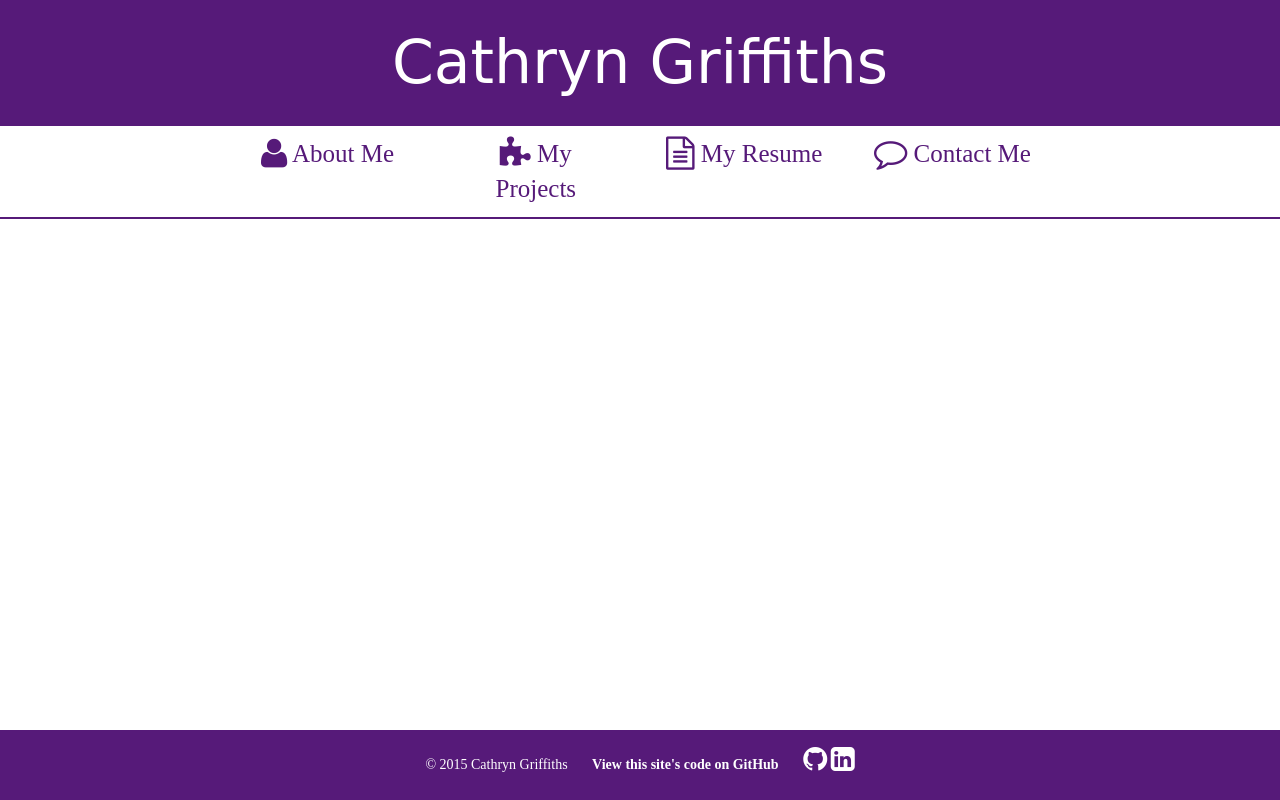
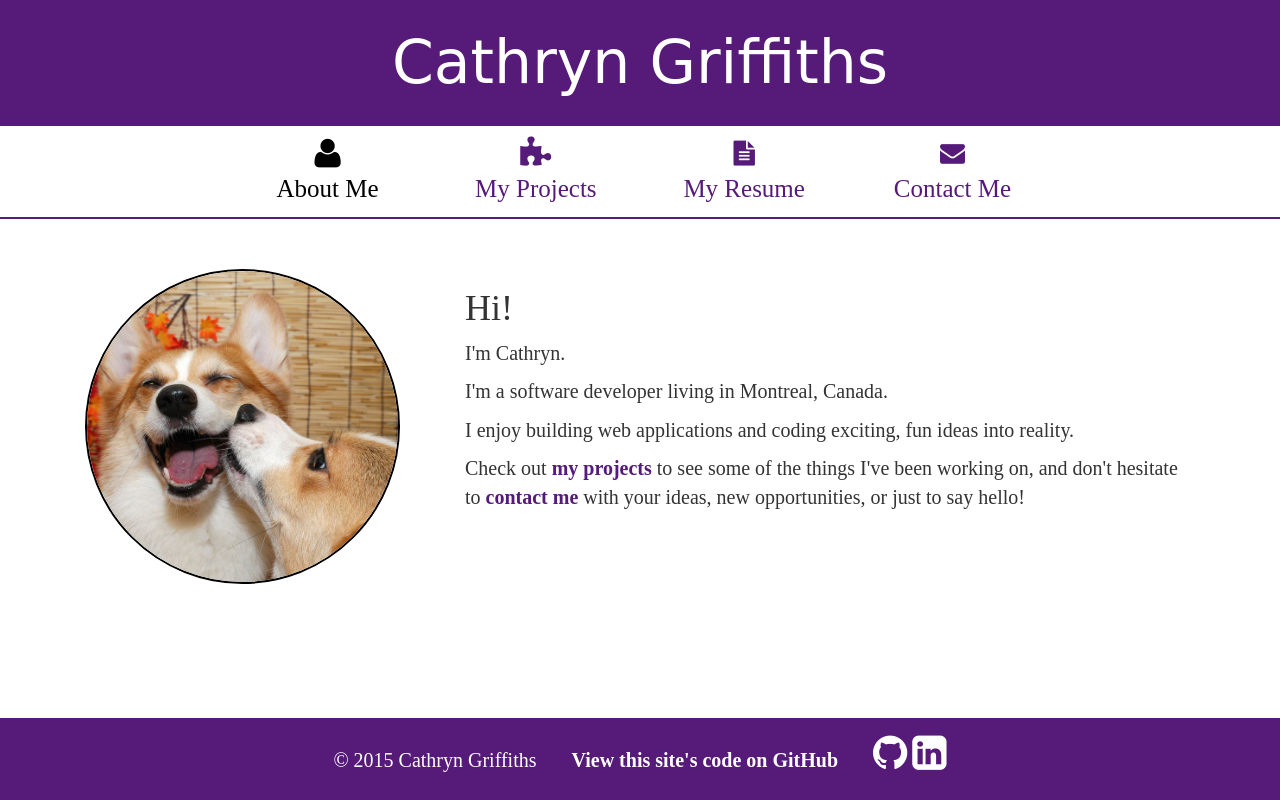
Before and after one commit to cathryngriffiths/cathryngriffiths.github.io, a PHP site: page / in a window 1280 px wide. Run offline with PHP 8.4, Linux system fonts and the light colour scheme; some libraries are stand-ins or nearby versions; some web fonts are replaced.

Commit message:
added Horse.png

```diff
--- /dev/null
+++ b/display.js
@@ -0,0 +1,92 @@
+/**
+ * Created by Cathryn on 2015-09-26.
+ */
+$(document).ready(events);
+
+
+var aboutTabClass = ".aboutMe-tab";
+var projectsTabClass = ".projects-tab";
+var resumeTabClass = ".resume-tab";
+var contactTabClass = ".contactMe-tab";
+
+var aboutID = "#aboutMe";
+var projectsID = "#projects";
+var resumeID = "#resume";
+var contactID = "#contactMe";
+
+var activeMenu = "js-activemenu";
+
+
+var onClickAboutMe = function() {
+    console.log('about');
+    activeMenuToggleOn(aboutTabClass, activeMenu);
+    activeMenuToggleOff(projectsTabClass, activeMenu);
+    activeMenuToggleOff(resumeTabClass, activeMenu);
+    activeMenuToggleOff(contactTabClass, activeMenu);
+    $(aboutID).show();
+    $(projectsID).hide();
+    $(resumeID).hide();
+    $(contactID).hide();
+
+};
+
+var onClickProjects = function() {
+    console.log('projects');
+    activeMenuToggleOff(aboutTabClass, activeMenu);
+    activeMenuToggleOn(projectsTabClass, activeMenu);
+    activeMenuToggleOff(resumeTabClass, activeMenu);
+    activeMenuToggleOff(contactTabClass, activeMenu);
+    $(aboutID).hide();
+    $(projectsID).show();
+    $(resumeID).hide();
+    $(contactID).hide();
+
+};
+
+var onClickResume = function() {
+    console.log('resume');
+    activeMenuToggleOff(aboutTabClass, activeMenu);
+    activeMenuToggleOff(projectsTabClass, activeMenu);
+    activeMenuToggleOn(resumeTabClass, activeMenu);
+    activeMenuToggleOff(contactTabClass, activeMenu);
+    $(aboutID).hide();
+    $(projectsID).hide();
+    $(resumeID).show();
+    $(contactID).hide();
+
+};
+
+var onClickContactMe = function() {
+    console.log('contact');
+    activeMenuToggleOff(aboutTabClass, activeMenu);
+    activeMenuToggleOff(projectsTabClass, activeMenu);
+    activeMenuToggleOff(resumeTabClass, activeMenu);
+    activeMenuToggleOn(contactTabClass, activeMenu);
+    $(aboutID).hide();
+    $(projectsID).hide();
+    $(resumeID).hide();
+    $(contactID).show();
+
+};
+
+function events() {
+
+    $(aboutTabClass).on('click',onClickAboutMe);
+    $(projectsTabClass).on('click',onClickProjects);
+    $(resumeTabClass).on('click',onClickResume);
+    $(contactTabClass).on('click',onClickContactMe);
+}
+
+function activeMenuToggleOn (menuOption, classToAdd){
+    if (!$(menuOption).hasClass(classToAdd)){
+        $(menuOption).addClass(classToAdd);
+    }
+}
+
+function activeMenuToggleOff (menuOption, classToRemove) {
+
+    if ($(menuOption).hasClass(classToRemove)) {
+        $(menuOption).removeClass(classToRemove);
+    }
+
+}
--- a/index.html
+++ b/index.html
@@ -8,16 +8,16 @@
     <link href="bower_components/bootstrap/dist/css/bootstrap.min.css" rel="stylesheet">
     <link rel="stylesheet" href="bower_components/font-awesome/css/font-awesome.min.css">
     <link href="styles.css" rel="stylesheet">
+
+    <!-- Fonts -->
     <link href='https://fonts.googleapis.com/css?family=Fredericka+the+Great' rel='stylesheet' type='text/css'>
     <link href='https://fonts.googleapis.com/css?family=Droid+Serif' rel='stylesheet' type='text/css'>
     <link href='https://fonts.googleapis.com/css?family=Source+Sans+Pro:400' rel='stylesheet' type='text/css'>
-    <!-- HTML5 shim and Respond.js for IE8 support of HTML5 elements and media queries -->
-    <!-- WARNING: Respond.js doesn't work if you view the page via file:// -->
-    <!--[if lt IE 9]>
-    <script src="https://oss.maxcdn.com/html5shiv/3.7.2/html5shiv.min.js"></script>
-    <script src="https://oss.maxcdn.com/respond/1.4.2/respond.min.js"></script>
-    <![endif]-->
-</head>
+
+    <!-- Handlebars-->
+    <link href="bower_components/handlebars/handlebars.min.js" rel="javascript">
+
+    </head>
 <body>
 
 <header class="header">
@@ -25,59 +25,140 @@
 </header>
 <div class="container header-nav">
         <div class="col-md-2"></div>
-        <div class="col-md-2 menu">
+        <div class="col-md-2 menu aboutMe-tab js-activemenu">
             <p>
-                <i class="fa fa-user fa-lg"></i>
+                <i class="fa fa-user fa-lg"></i> <br />
                 About Me
             </p>
         </div>
-        <div class="col-md-2 menu">
-            <p><i class="fa fa-puzzle-piece fa-lg"></i>
+        <div class="col-md-2 menu projects-tab">
+            <p><i class="fa fa-puzzle-piece fa-lg"></i> <br />
                 My Projects</p>
         </div>
-        <div class="col-md-2 menu">
-            <p><i class="fa fa-file-text-o fa-lg"></i>
+        <div class="col-md-2 menu resume-tab">
+            <p><i class="fa fa-file-text"></i></i> <br />
                 My Resume</p>
         </div>
-        <div class="col-md-2 menu">
-            <p><i class="fa fa-comment-o fa-lg"></i>
+        <div class="col-md-2 menu contactMe-tab">
+            <p><i class="fa fa-envelope"></i> <br />
                 Contact Me</p>
         </div>
         <div class="col-md-2"></div>
 </div>
 
-<div class="container body">
+<div class="container maincontent">
+    <div id="aboutMe">
+        <div class="col-md-4"><p><img src="photo.jpg" class="img-circle" width="90%"/></p></div>
+        <div class="col-md-8">
+        <h1>Hi!</h1>
+        <p>
+            I'm Cathryn.
+        </p>
+        <p>
+            I'm a software developer living in Montreal, Canada.
+        </p>
+            <p>
+            I enjoy building web applications and coding exciting, fun ideas into reality.
 
-    <!-- <div class="col-md-5">
+            </p>
+            <p>
+                Check out <a><span class="projects-tab">my projects</span></a> to see some of the things I've
+                been working on, and don't hesitate to
+                <a><span class="contactMe-tab">contact me</span></a>
+                with your ideas, new opportunities, or just to say hello!
+        </div>
+    </div>
+
+
+    <div id="projects">
+        <div class="row">
+            <div class="col-md-4 text-right"><p><img src="beets.jpg" class="img-circle" width="70%"/></p></div>
+            <div class="col-md-8">
+                <h1>reserveFresh <small><a href="http://www.reservefresh.com"><i class="fa fa-external-link"></i></a></small></h1>
+                <p>
+                    reserveFresh is an e-commerce platform built specifically for farmers and their needs.
+                    It provides farmers with an online storefront for their market, where customers can view the
+                    products available at market and make reservations for pick up.
+                </p>
+                <p>Laravel, MySQL, HTML, CSS, Bootstrap, PHP, Javascript</p>
+            </div>
+
+        </div>
+        <hr/>
+        <div class="row">
+            <div class="col-md-8 text-right">
+            <h1>ShowBucket <small><a href="https://github.com/escrimeuse/horseevent"><i class="fa fa-github"></i></a></small></h1>
+            <p>
+                ShowBucket is a web application for horse show management. It provides an online platform for
+                show organizers to create and manage horse shows. It also allows horse show competitors to register for
+                shows online, view show results, and search for nearby/upcoming shows.
+            </p>
+            <p>Laravel, MySQL, HTML, CSS, Bootstrap, PHP</p>
+            </div>
+            <div class="col-md-4 text-left"><p><img src="Horse.png" class="img-circle" width="70%"/></p></div>
+
+        </div>
+        <hr/>
+        <div class="row">
+            <div class="col-md-4 text-right"><p><img src="Reddit.png" class="img-circle" width="70%"/></p></div>
+        <div class="col-md-8">
+            <h1>Reddit Bots <small><a href="https://github.com/escrimeuse/Ocelbot"><i class="fa fa-github"></i></a></small> <small><a href="https://github.com/escrimeuse/PregnancyBot"><i class="fa fa-github"></i></a></small></h1>
+            <p>
+                I'll admit it: <br/>
+                I'm a Redditor. <br/>
+                I love novelty Reddit bots. <br/>
+                I love coming up with fun bot ideas. <br/>
+                I love making these ideas a reality. <br/>
+            </p>
+            <p>Python</p>
+</div>
+    </div>
+</div>
+    <div id="resume">
+
+        <p>Coming Soon!</p><p>In the meantime, please check out my <a href="https://ca.linkedin.com/pub/cathryn-griffiths/15/80/520">LinkedIn</a> account.
+        </p>
+
+
+    </div>
+
+    <div id="contactMe">
         <p>
-            <img src="photo.jpg" class="img-circle" width="50%"/>
+
+            Please feel free to contact me - I'm always interested in hearing about new opportunities!
         </p>
+        <p>
+            <a href="http://www.github.com/escrimeuse"><span class="fa fa-github"></span> GitHub</a>
+        </p>
+        <p>
+            <a href="https://ca.linkedin.com/pub/cathryn-griffiths/15/80/520"><span class="fa fa-linkedin-square"></span> LinkedIn</a>
+        </p>
+        <p>
+            <a href="mailto:cathryn.griffiths@gmail.com"><span class="fa fa fa-envelope"></span> cathryn.griffiths@gmail.com</a>
+        </p>
+
     </div>
-    <div class="col-md-5 main">
-        <p>Hello! </p>
-        <p>I'm Cathryn, and I am a developer based in Montreal, Canada. </p>
-    </div>
--->
 
 
 </div>
 
 <footer class="footer">
-
-
         <p>
             &#169; 2015 Cathryn Griffiths &nbsp; &nbsp; &nbsp;
             <a href="http://www.github.com/escrimeuse/escrimeuse.github.io">View this site's code on GitHub</a> &nbsp; &nbsp; &nbsp;
             <a href="http://www.github.com/escrimeuse"><span class="fa fa-github fa-2x"></span></a>
-            <a href="https://ca.linkedin.com/pub/cathryn-griffiths/15/80/520"><span class="fa fa-linkedin-square fa-2x"></span></p></a>
-
-
-
+            <a href="https://ca.linkedin.com/pub/cathryn-griffiths/15/80/520"><span class="fa fa-linkedin-square fa-2x"></span></a></p>
 </footer>
-
+<!-- HTML5 shim and Respond.js for IE8 support of HTML5 elements and media queries -->
+<!-- WARNING: Respond.js doesn't work if you view the page via file:// -->
+<!--[if lt IE 9]>
+<script src="https://oss.maxcdn.com/html5shiv/3.7.2/html5shiv.min.js"></script>
+<script src="https://oss.maxcdn.com/respond/1.4.2/respond.min.js"></script>
+<![endif]-->
 <!-- jQuery (necessary for Bootstrap's JavaScript plugins) -->
-<script src="https://ajax.googleapis.com/ajax/libs/jquery/1.11.3/jquery.min.js"></script>
+<script src="bower_components/jquery/dist/jquery.min.js"></script>
 <!-- Include all compiled plugins (below), or include individual files as needed -->
 <script src="bower_components/bootstrap/dist/js/bootstrap.min.js"></script>
+<script src="display.js"></script>
 </body>
 </html>
--- a/styles.css
+++ b/styles.css
@@ -2,15 +2,11 @@
     background-color: #561A79;
     color: white;
     width:100%;
-
-
 }
 
 .header-nav {
     width:100%;
     border-bottom: 2px solid #561A79;
-
-
 }
 
 .header p {
@@ -52,21 +48,36 @@
 
 
 
-a:link {
+footer a:link {
      color:white;
      font-weight:700;
  }
-a:active {
+footer a:visited {
     color:white;
     font-weight:700;
 }
-a:hover {
+footer a:hover {
     color:white;
     font-weight:700;
 }
-a:visited {
+footer a:active {
     color:white;
     font-weight:700;
+}
+
+.maincontent a {
+    color:#561A79;
+    font-weight:700;
+    text-decoration:none;
+}
+.maincontent a:hover {
+    color:black;
+
+
+}
+.maincontent a:active {
+    color:black;
+
 }
 
 /* Sticky footer styles
@@ -77,9 +88,15 @@ html {
 }
 body {
     /* Margin bottom by footer height */
-    margin-bottom: 60px;
+    margin-bottom: 150px;
     font-family: 'Source Sans Pro', sans-serif;
     font-family: 'Droid Serif', serif;
+    font-size: 20px;
+}
+
+.maincontent {
+    margin-top: 50px;
+
 }
 .footer {
     position: absolute;
@@ -92,3 +109,41 @@ body {
 .main p {
     font-size:20px;
 }
+
+#projects {
+    display:none;
+}
+#resume {
+    display:none;
+}
+#contactMe {
+    display:none;
+}
+
+.skills li{
+    background-color: #561A79;
+    border-radius: 20px;
+    color: white;
+    list-style-type:none;
+    padding:10px;
+    margin:0px;
+    text-align:center;
+    display:inline;
+}
+.skills ul {
+    margin:0px;
+    padding-left:0px;
+}
+
+hr {
+    border: 1px dashed #561A79;
+}
+
+img {
+    border: 2px solid black;
+}
+
+
+.js-activemenu {
+    color: black;
+}
```
Also changed, not shown: Horse.png (added).
